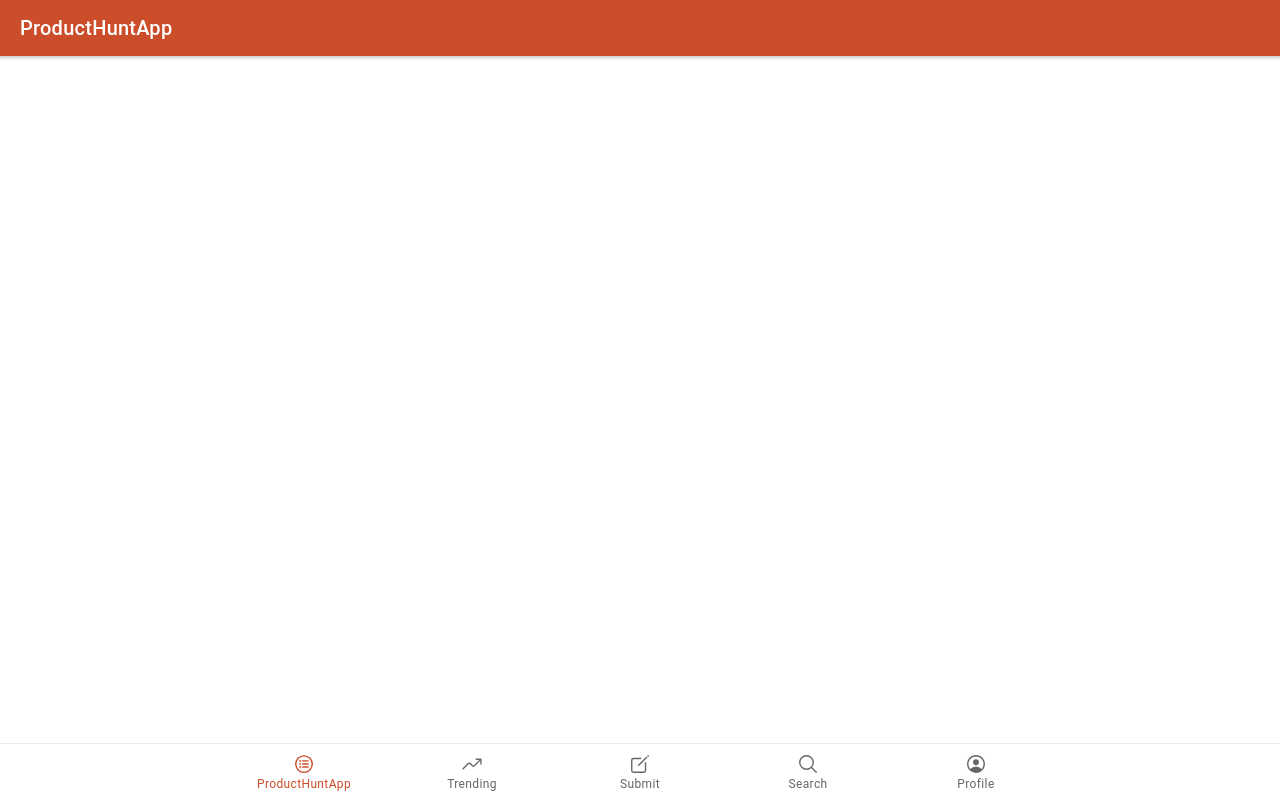
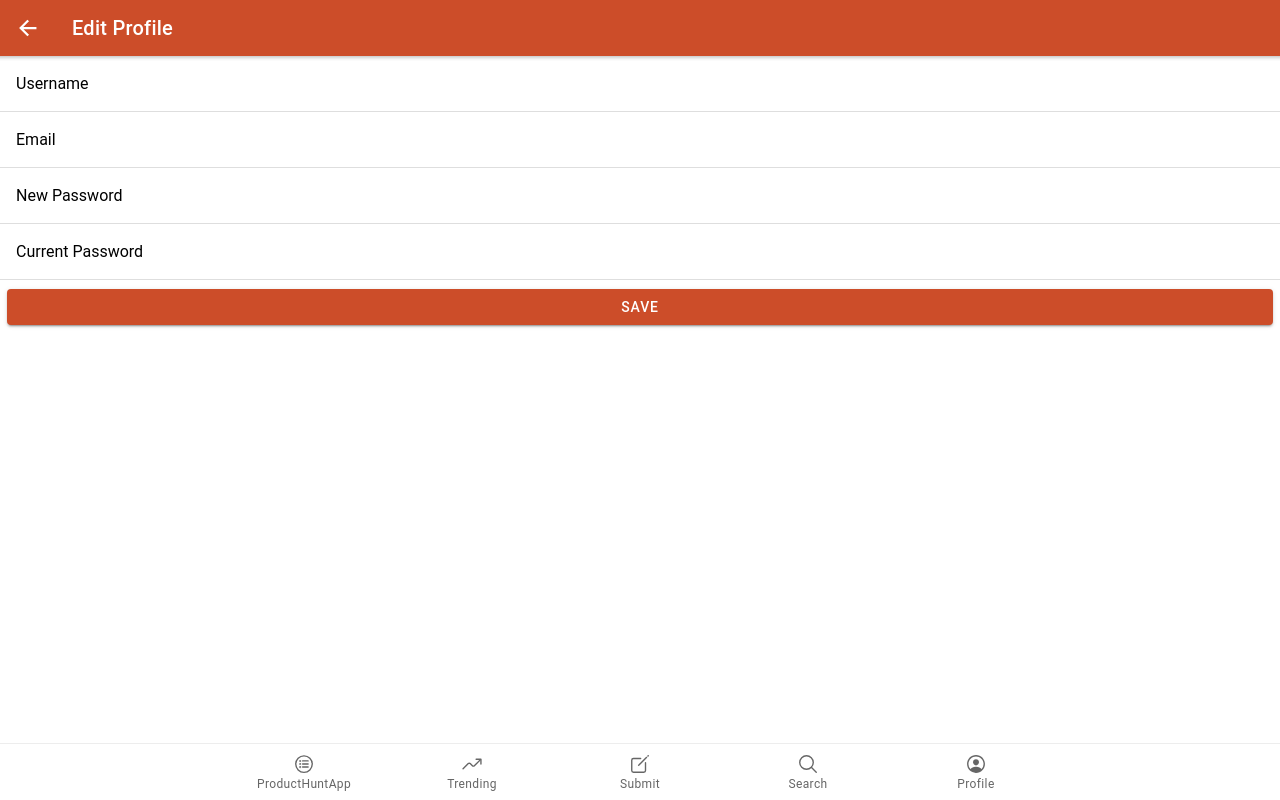
Before and after one commit to RoMzz37/ProductHuntAppA, a React (Create React App) app: page /edit-profile in a window 1280 px wide. Before the commit this address led to /home. Built offline with nearby package versions, Linux system fonts and the light colour scheme.

Commit message:
Authentication Pages

```diff
--- a/src/App.js
+++ b/src/App.js
@@ -2,11 +2,15 @@
 import { IonApp, IonIcon, IonLabel, IonRouterOutlet, IonTabBar, IonTabButton, IonTabs } from '@ionic/react';
 import { IonReactRouter } from '@ionic/react-router';
 import {createOutline, listCircleOutline, personCircleOutline, searchOutline, trendingUpOutline} from "ionicons/icons"
-import Home from './pages/Home';
-import Trending from './pages/Trending';
-import Submit from './pages/Submit';
-import Search from './pages/Search';
-import Profile from './pages/Profile';
+import Home from "./pages/Home";
+import Trending from "./pages/Trending";
+import Submit from "./pages/Submit";
+import Search from "./pages/Search";
+import Profile from "./pages/Profile";
+import EditProfile from "./pages/EditProfile";
+import Login from "./pages/Login";
+import Signup from "./pages/Signup";
+import Forgot from "./pages/Forgot";
 
 
 /* Core CSS required for Ionic components to work properly */
@@ -41,6 +45,11 @@
         <Route path="/submit" component={Submit} />
         <Route path="/search" component={Search} />
         <Route path="/profile" component={Profile} />
+        <Route path="/edit-profile" component={EditProfile} />
+        <Route path="/register" component={Signup} />
+        <Route path="/login" component={Login} />
+        <Route path="/forgot" component={Forgot} />
+
         <Route component ={() => <Redirect to="/home" />} />
 
       </IonRouterOutlet>
--- /dev/null
+++ b/src/components/Header/NavHeader.js
@@ -0,0 +1,23 @@
+import React from "react";
+import {
+  IonHeader,
+  IonTitle,
+  IonToolbar,
+  IonButtons,
+  IonBackButton,
+} from "@ionic/react";
+
+const NavHeader = ({ title }) => {
+  return (
+    <IonHeader>
+      <IonToolbar color="primary">
+        <IonButtons slot="start">
+          <IonBackButton defaultHref="/" />
+        </IonButtons>
+        <IonTitle>{title}</IonTitle>
+      </IonToolbar>
+    </IonHeader>
+  );
+};
+
+export default NavHeader;
--- /dev/null
+++ b/src/pages/EditProfile.js
@@ -0,0 +1,45 @@
+import React from "react";
+import {IonContent, IonItem, IonPage, IonLabel, IonInput, IonRow, IonCol, IonButton} from "@ionic/react";
+import NavHeader from "../components/Header/NavHeader";
+
+const EditProfile = () => {
+    return (
+        <IonPage>
+            <NavHeader title="Edit Profile"></NavHeader>
+            <IonContent>
+                <IonItem lines="full">
+                    <IonLabel position="floating">Username</IonLabel>
+                    <IonInput name="name" type="text"></IonInput>
+                </IonItem>
+
+                <IonItem lines="full">
+                    <IonLabel position="floating">Email</IonLabel>
+                    <IonInput name="email" type="text"></IonInput>
+                </IonItem>
+
+                <IonItem lines="full">
+                    <IonLabel position="floating">New Password</IonLabel>
+                    <IonInput name="newPassword" type="password"></IonInput>
+                </IonItem>
+
+                <IonItem lines="full">
+                    <IonLabel position="floating">Current Password</IonLabel>
+                    <IonInput name="currentPassword" type="password"></IonInput>
+                </IonItem>
+
+
+                <IonRow>
+                    <IonCol>
+                        <IonButton type="submit" color="primary" expand="block">
+                            Save
+                        </IonButton>
+                    </IonCol>
+                </IonRow>
+
+
+            </IonContent>
+        </IonPage>
+    )
+}
+
+export default EditProfile;
--- /dev/null
+++ b/src/pages/Forgot.js
@@ -0,0 +1,28 @@
+import React from "react";
+import {IonContent, IonItem, IonPage, IonLabel, IonInput, IonRow, IonCol, IonButton} from "@ionic/react";
+import NavHeader from "../components/Header/NavHeader";
+
+const Forgot = () => {
+    return (
+        <IonPage>
+            <NavHeader title="Forgot"></NavHeader>
+            <IonContent>
+
+                <IonItem lines="full">
+                    <IonLabel position="floating">Email</IonLabel>
+                    <IonInput name="email" type="text" required></IonInput>
+                </IonItem>
+
+                <IonRow>
+                    <IonCol>
+                        <IonButton type="submit" color="primary" expand="block">
+                            Get Reset Link
+                        </IonButton>
+                    </IonCol>
+                </IonRow>
+            </IonContent>
+        </IonPage>
+    )
+}
+
+export default Forgot;
--- /dev/null
+++ b/src/pages/Login.js
@@ -0,0 +1,48 @@
+import React from "react";
+import {
+  IonPage,
+  IonContent,
+  IonRow,
+  IonCol,
+  IonButton,
+  IonItem,
+  IonInput,
+  IonLabel,
+  IonRouterLink,
+} from "@ionic/react";
+import NavHeader from "../components/Header/NavHeader";
+
+const Login = () => {
+  return (
+    <IonPage>
+      <NavHeader title="Log In" />
+      <IonContent>
+        <IonItem lines="full">
+          <IonLabel position="floating">Email</IonLabel>
+          <IonInput name="email" type="text" required></IonInput>
+        </IonItem>
+        <IonItem lines="full">
+          <IonLabel position="floating">Password</IonLabel>
+          <IonInput name="password" type="password" required></IonInput>
+        </IonItem>
+
+        <IonRow>
+          <IonCol>
+            <IonButton type="submit" color="primary" expand="block">
+              Log In
+            </IonButton>
+          </IonCol>
+        </IonRow>
+        <IonRow>
+          <IonCol>
+            <IonRouterLink routerLink={`/forgot`}>
+              Forgot Password?
+            </IonRouterLink>
+          </IonCol>
+        </IonRow>
+      </IonContent>
+    </IonPage>
+  );
+};
+
+export default Login;
--- /dev/null
+++ b/src/pages/Signup.js
@@ -0,0 +1,46 @@
+import React from "react";
+import {
+  IonPage,
+  IonContent,
+  IonRow,
+  IonCol,
+  IonButton,
+  IonItem,
+  IonLabel,
+  IonInput,
+} from "@ionic/react";
+import NavHeader from "../components/Header/NavHeader";
+
+const Signup = () => {
+  return (
+    <IonPage>
+      <NavHeader title="Sign Up" />
+      <IonContent>
+        <IonItem lines="full">
+          <IonLabel position="floating">Username</IonLabel>
+          <IonInput name="name" type="text" required></IonInput>
+        </IonItem>
+
+        <IonItem lines="full">
+          <IonLabel position="floating">Email</IonLabel>
+          <IonInput name="email" type="text" required></IonInput>
+        </IonItem>
+
+        <IonItem lines="full">
+          <IonLabel position="floating">Password</IonLabel>
+          <IonInput name="password" type="password" required></IonInput>
+        </IonItem>
+
+        <IonRow>
+          <IonCol>
+            <IonButton type="submit" color="primary" expand="block">
+              Sign Up
+            </IonButton>
+          </IonCol>
+        </IonRow>
+      </IonContent>
+    </IonPage>
+  );
+};
+
+export default Signup;
```
